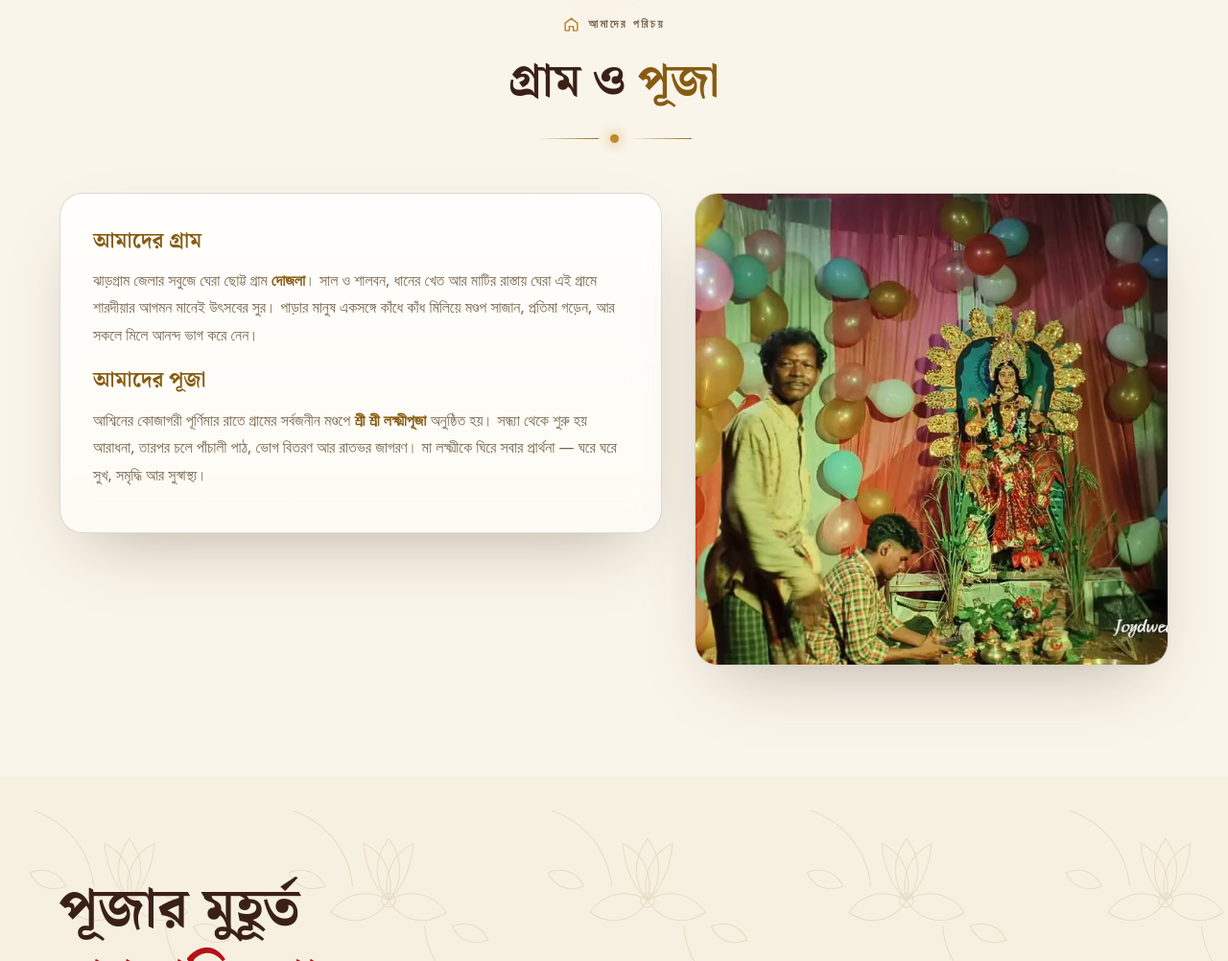
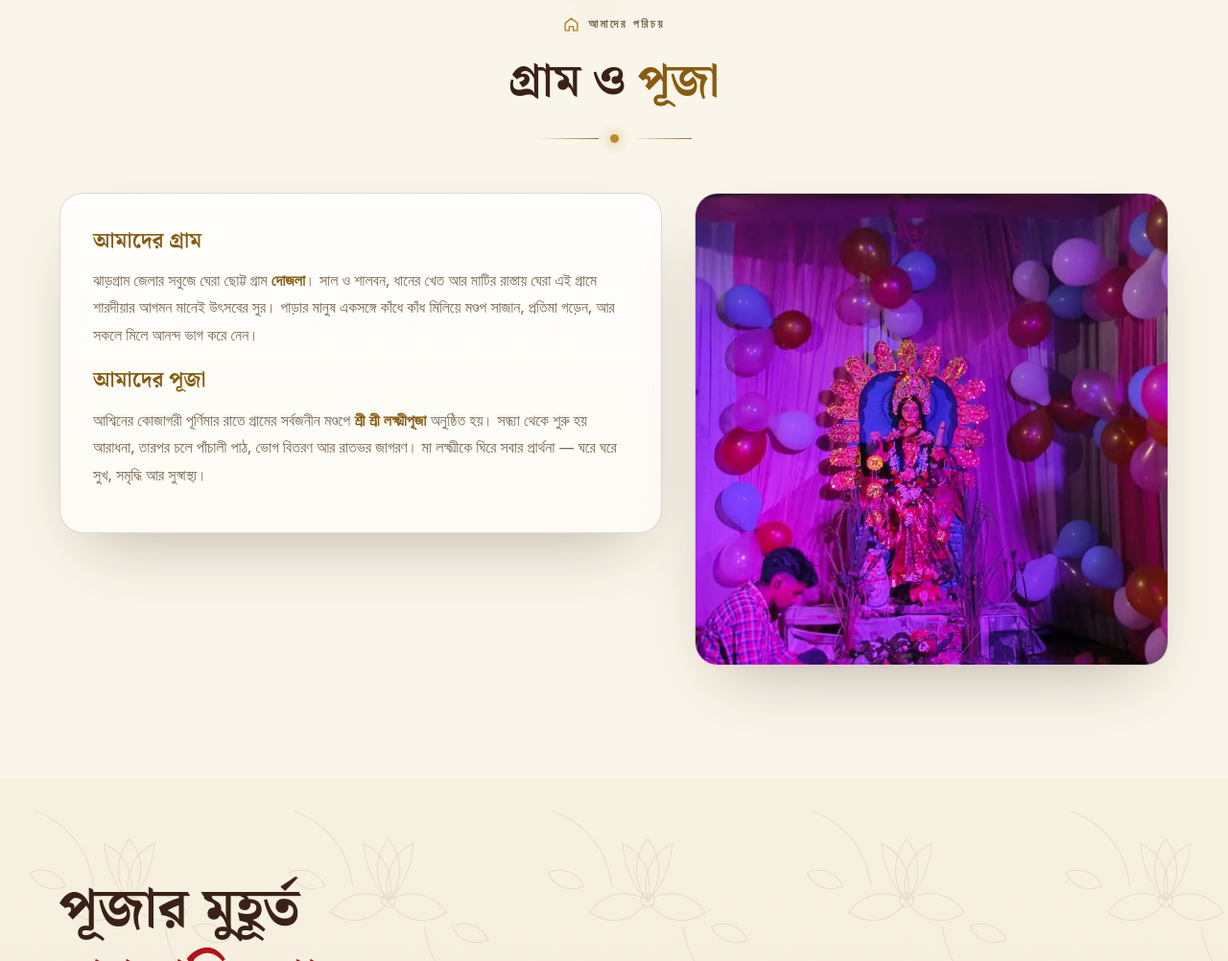
Before and after one commit to suman876-ops/dojala-lakshmi-puja, a plain HTML site: page index.html in a window 1280 px wide. Shown: the part 1573-2575 px from the top of the page at 96% size. Drawn offline with nearby package versions, Linux system fonts and the light colour scheme; no server answers; a web font is replaced by a local one.

Commit message:
Swap about-section photo

```diff
--- a/index.html
+++ b/index.html
@@ -139,7 +139,7 @@
         <p>আশ্বিনের কোজাগরী পূর্ণিমার রাতে গ্রামের সর্বজনীন মণ্ডপে <b style="color:var(--gold3)">শ্রী শ্রী লক্ষ্মীপূজা</b> অনুষ্ঠিত হয়। সন্ধ্যা থেকে শুরু হয় আরাধনা, তারপর চলে পাঁচালী পাঠ, ভোগ বিতরণ আর রাতভর জাগরণ। মা লক্ষ্মীকে ঘিরে সবার প্রার্থনা — ঘরে ঘরে সুখ, সমৃদ্ধি আর সুস্বাস্থ্য।</p>
       </div>
       <div class="about-photo reveal">
-        <img src="assets/img/p8.webp" alt="দোজলা লক্ষ্মীপূজার মণ্ডপ" loading="lazy" decoding="async">
+        <img src="assets/img/p16.webp" alt="দোজলা লক্ষ্মীপূজার মণ্ডপ" loading="lazy" decoding="async">
       </div>
     </div>
   </div>
```
